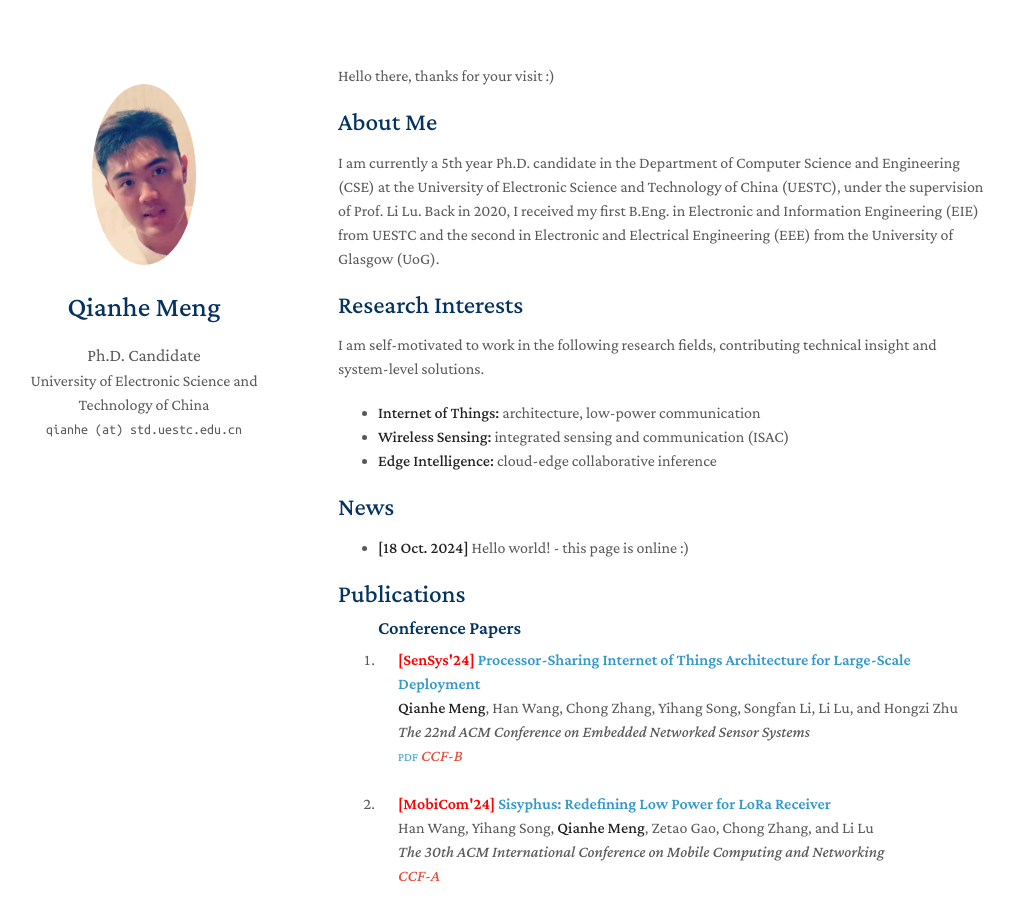
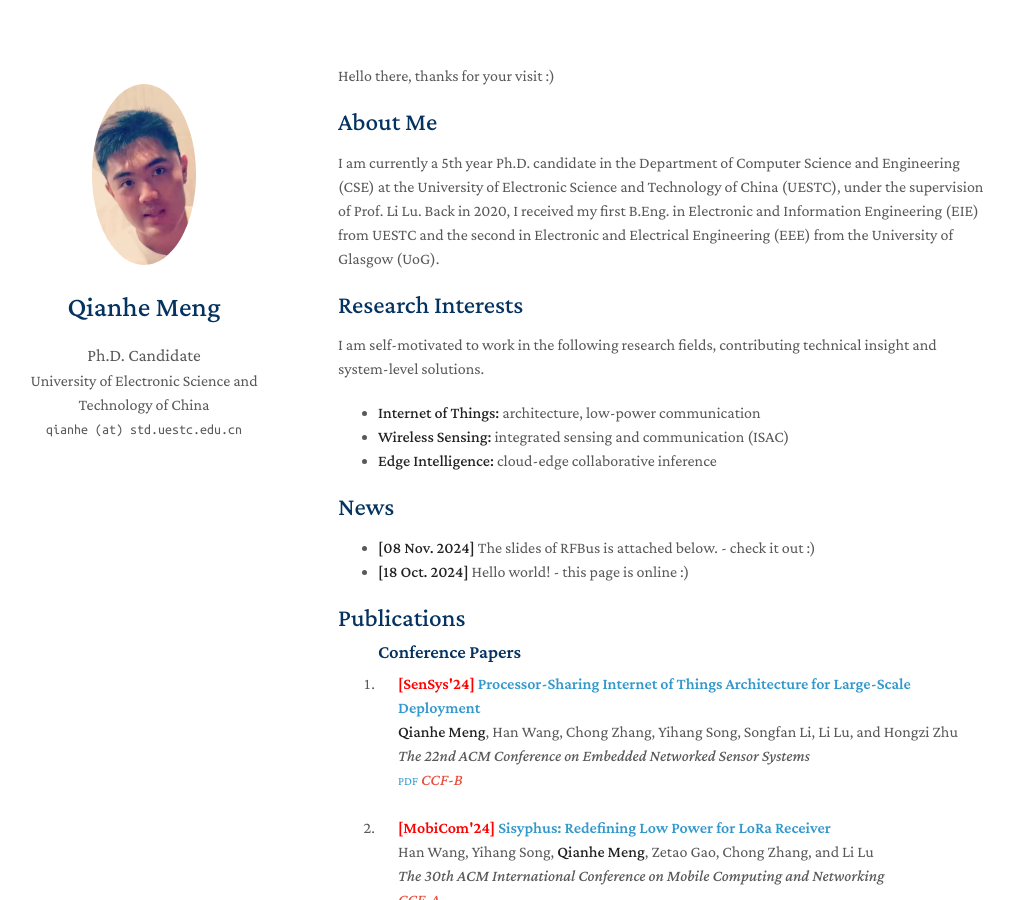
Before and after one commit to mqhyes/mqhyes.github.io, a Jekyll site: the page built from index.md, in a window 1280 px wide and 900 px high. Shown: the whole window, without its empty margins (132-1145 px from the left). Built offline with Jekyll 4.4.1, drawn with Linux system fonts in a browser that asks for light colours; a style sheet for code colours, icons or effects is not loaded.

Commit message:
Update index.md

```diff
--- a/index.md
+++ b/index.md
@@ -16,6 +16,7 @@ I am self-motivated to work in the following research fields, contributing techn
 
 ## News
 
+- **[08 Nov. 2024]** The slides of RFBus is attached below. - check it out :)
 - **[18 Oct. 2024]** Hello world! - this page is online :)
 
 {% include_relative _includes/publications_v2.md %}
```
